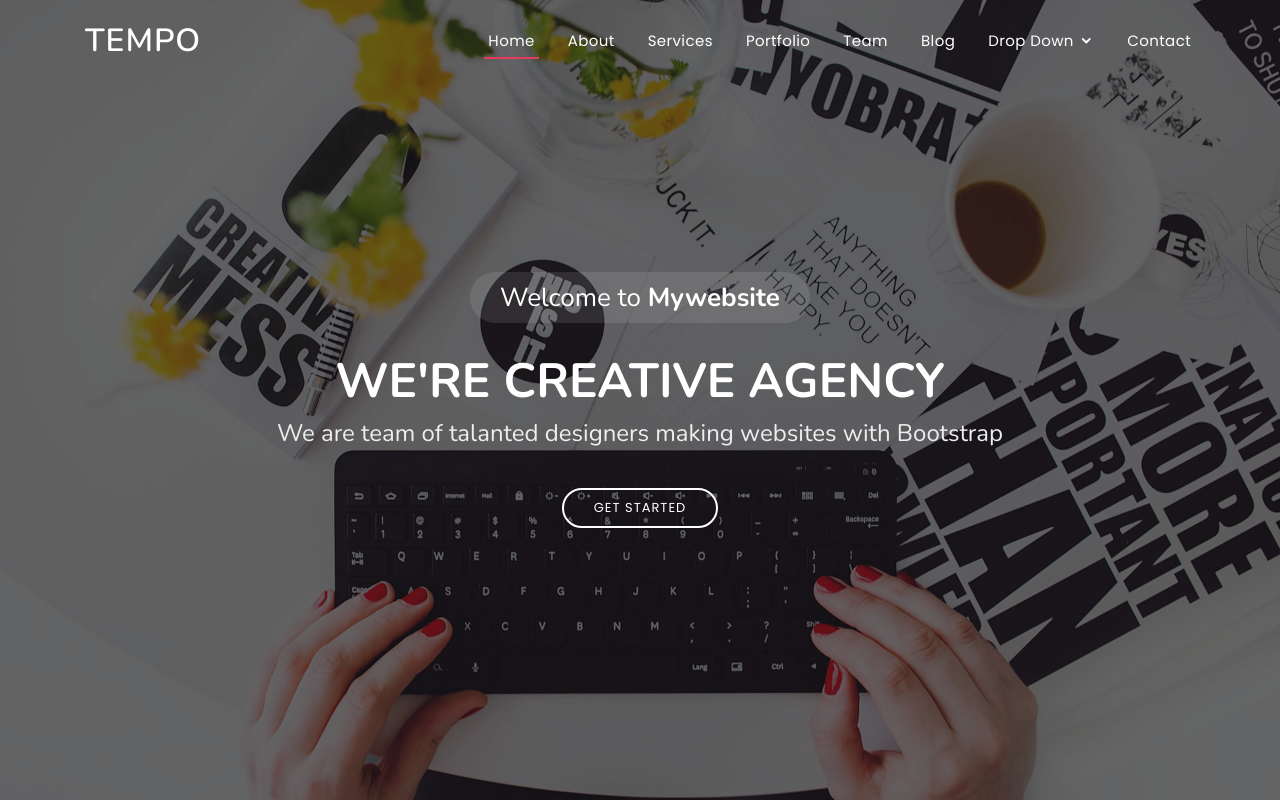
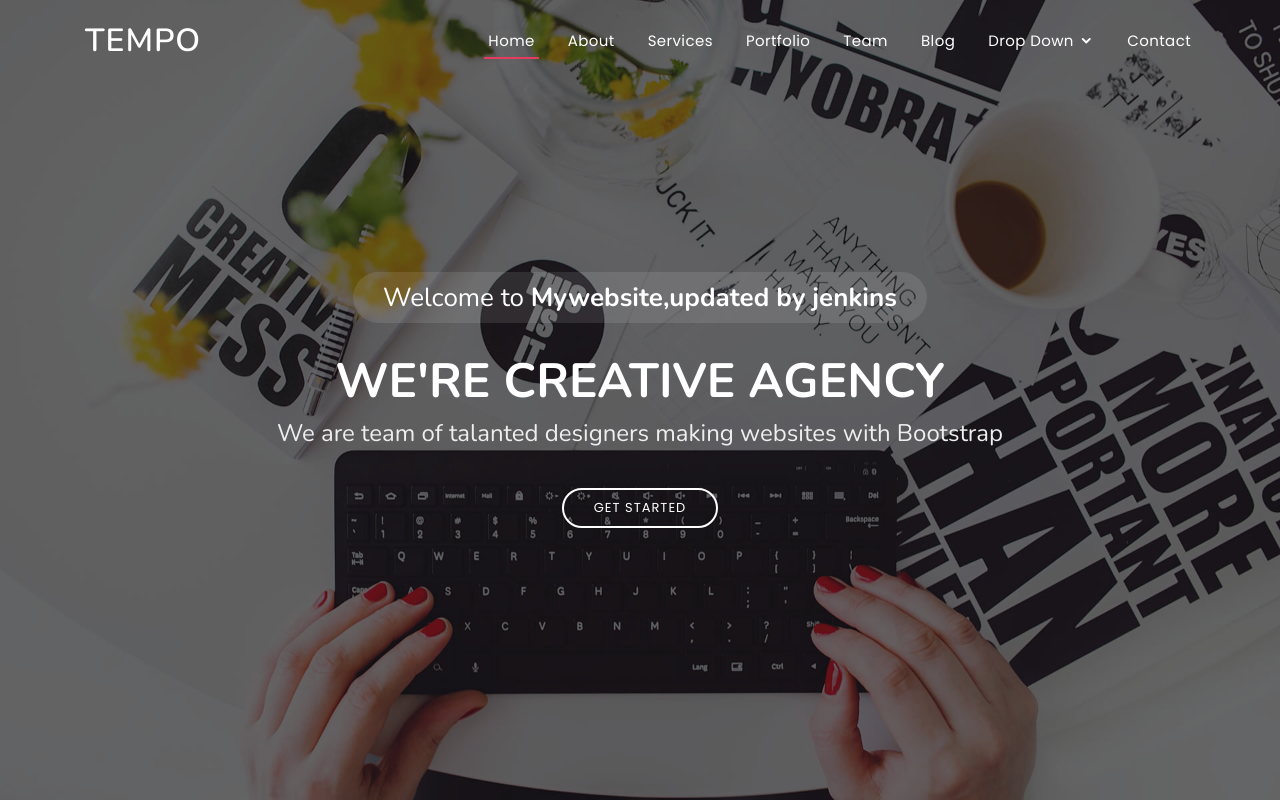
Before and after one commit to NoorKhan30/mywebsite1, a plain HTML site: page index.html in a window 1280 px wide. Shown: the top 802 px of the page. Drawn offline with nearby package versions, Linux system fonts and the light colour scheme.

Commit message:
Update index.html

```diff
--- a/index.html
+++ b/index.html
@@ -81,7 +81,7 @@
   <!-- ======= Hero Section ======= -->
   <section id="hero">
     <div class="hero-container">
-      <h3>Welcome to <strong>Mywebsite</strong></h3>
+      <h3>Welcome to <strong>Mywebsite,updated by jenkins</strong></h3>
       <h1>We're Creative Agency</h1>
       <h2>We are team of talanted designers making websites with Bootstrap</h2>
       <a href="#about" class="btn-get-started scrollto">Get Started</a>
```
